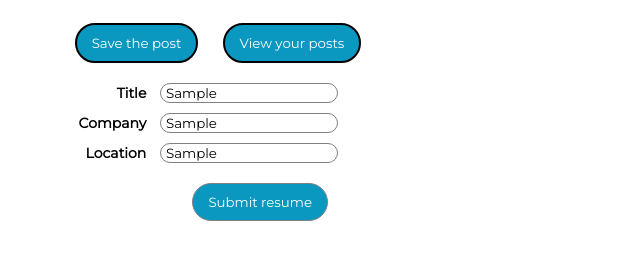
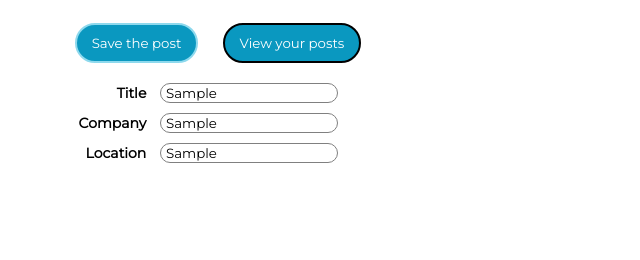
Before and after one commit to ajlomagno/HTV4-TeamNoName, a browser extension: page ext/src/browser_action/browser_action.html in a window 1280 px wide. Both pictures are taken after typing "Sample", "Sample", "Sample" into the empty fields and a click on the button "Save the post". Shown: the part 122-382 px from the top of the page, without its empty margins (0-640 px from the left). Drawn offline with Linux system fonts and the light colour scheme.

Commit message:
changed the outline of the buttons and updated ids
both buttons have correct ids, css depends on class now

```diff
--- a/ext/src/browser_action/browser_action.css
+++ b/ext/src/browser_action/browser_action.css
@@ -22,9 +22,10 @@ textarea{
   text-align: right;
   margin-right: 20%;
   margin-top: 10px;
+  padding-bottom: 10px;
 }
 
-#button, #btn1 {
+.btn-secondary{
   background-color: #0a98c0;
   border-radius: 25px;
   color: white;
@@ -33,6 +34,13 @@ textarea{
   display: inline-block;
   border-style: solid;
   margin: 10px;
+  outline: none;
+}
+
+.btn-secondary:focus {
+  border-color: #8ed9ed;
+  border-radius: 25px;
+  outline: none;
 }
 
 label{
--- a/ext/src/browser_action/browser_action.html
+++ b/ext/src/browser_action/browser_action.html
@@ -15,8 +15,8 @@
     </div>
 
     <div class="dashboard mb-4">
-      <button id="button" class="btn btn-secondary">Save the post</button>
-      <button type="button" class="btn btn-secondary" id="btn1">View your posts</button>
+      <button type="button" class="btn btn-secondary" id="btnSaveJob">Save the post</button>
+      <button type="button" class="btn btn-secondary" id="btnViewJobs">View your posts</button>
 	<script src="popup.js"></script>
     </div>
 
@@ -34,7 +34,7 @@
           <label for="Location"> Location </label>
           <input type="text" name="Location"> </input>
         </div>
-        <input id= "button" class="btn btn-primary mb-4" type="submit" value ="Submit resume" />
+        <!-- <input id= "button" class="btn btn-primary mb-4" type="submit" value ="Submit resume" /> -->
       </form>
     </div>
     </div>
```
